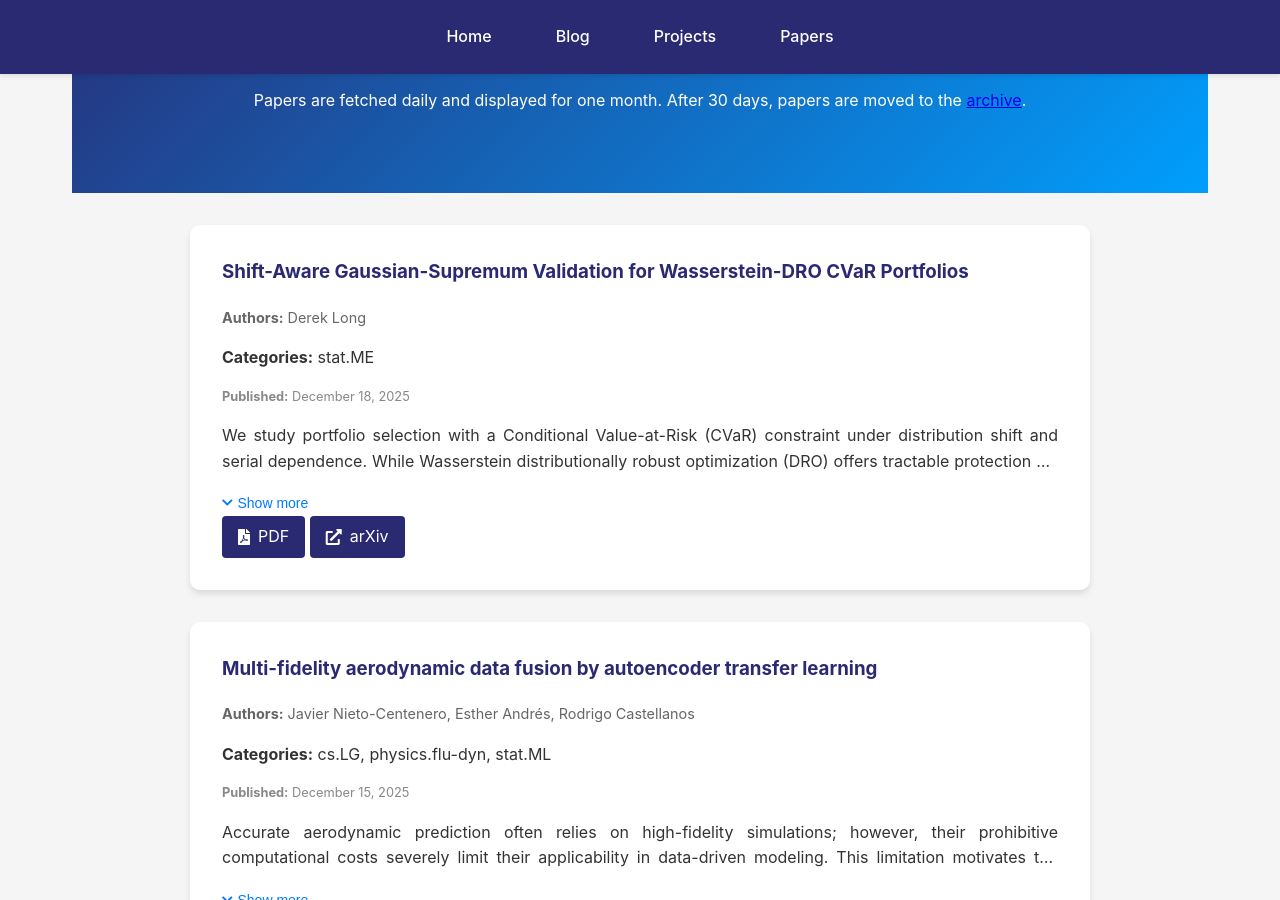
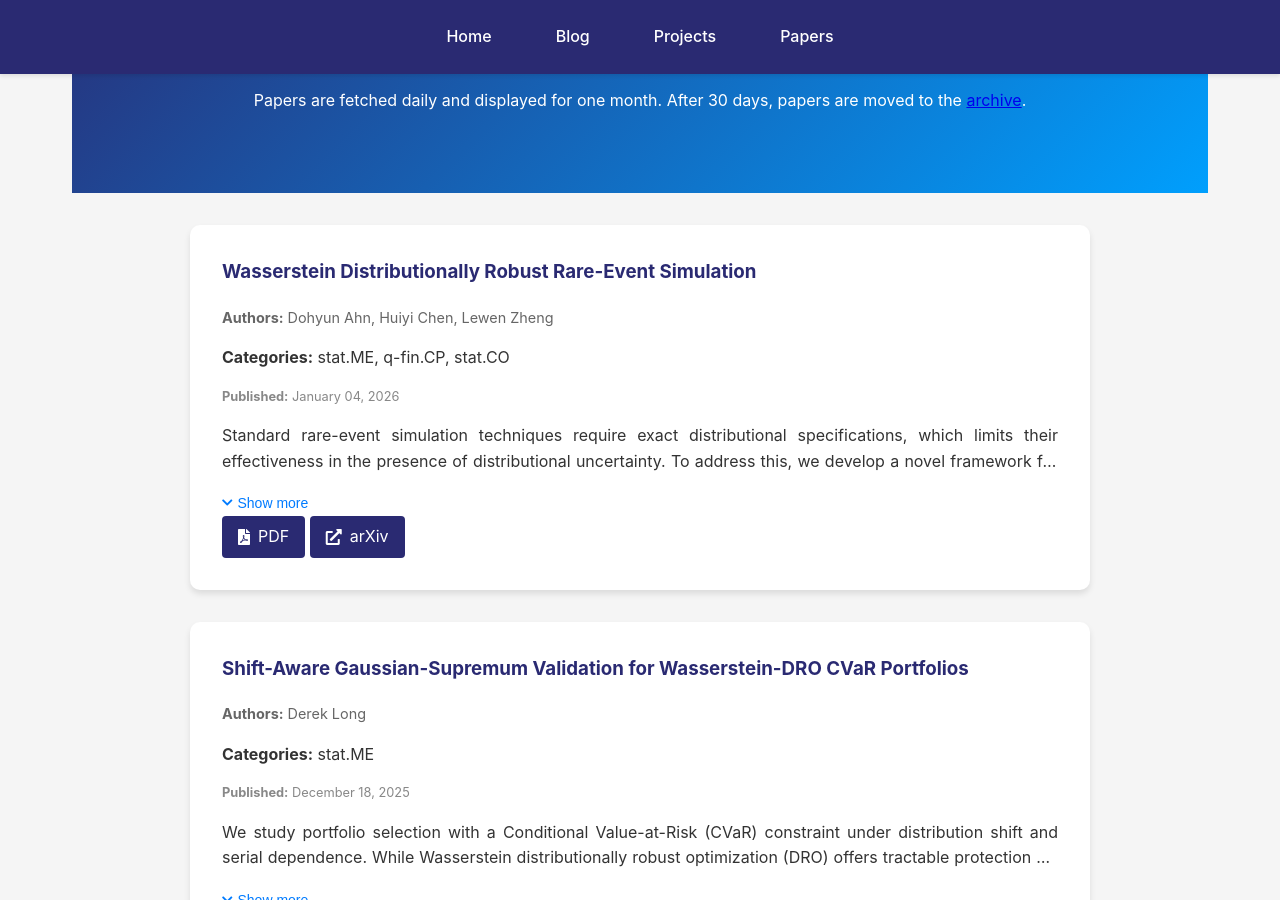
Before and after one commit to kyZhan2002/mypage, a Jekyll site: the page built from papers/index.html, in a window 1280 px wide and 900 px high, scrolled down 304 px. Built offline with Jekyll 4.4.1, drawn with Linux system fonts in a browser that asks for light colours.

Commit message:
Update arXiv papers

```diff
--- a/_data/arxiv_cache.json
+++ b/_data/arxiv_cache.json
@@ -1,6 +1,26 @@
 {
-  "last_fetch_timestamp": 1767663699,
+  "last_fetch_timestamp": 1767750080,
   "papers": [
+    {
+      "arxiv_id": "2601.01642",
+      "title": "Wasserstein Distributionally Robust Rare-Event Simulation",
+      "authors": [
+        "Dohyun Ahn",
+        "Huiyi Chen",
+        "Lewen Zheng"
+      ],
+      "abstract": "Standard rare-event simulation techniques require exact distributional specifications, which limits their effectiveness in the presence of distributional uncertainty. To address this, we develop a novel framework for estimating rare-event probabilities subject to such distributional model risk. Specifically, we focus on computing worst-case rare-event probabilities, defined as a distributionally robust bound against a Wasserstein ambiguity set centered at a specific nominal distribution. By exploiting a dual characterization of this bound, we propose Distributionally Robust Importance Sampling (DRIS), a computationally tractable methodology designed to substantially reduce the variance associated with estimating the dual components. The proposed method is simple to implement and requires low sampling costs. Most importantly, it achieves vanishing relative error, the strongest efficiency guarantee that is notoriously difficult to establish in rare-event simulation. Our numerical studies confirm the superior performance of DRIS against existing benchmarks.",
+      "published": "January 04, 2026",
+      "published_raw": "2026-01-04T19:15:22Z",
+      "categories": [
+        "stat.ME",
+        "q-fin.CP",
+        "stat.CO"
+      ],
+      "pdf_link": "https://arxiv.org/pdf/2601.01642v1",
+      "arxiv_url": "https://arxiv.org/abs/2601.01642v1",
+      "added_timestamp": 1767750080
+    },
     {
       "arxiv_id": "2512.16748",
       "title": "Shift-Aware Gaussian-Supremum Validation for Wasserstein-DRO CVaR Portfolios",
```
